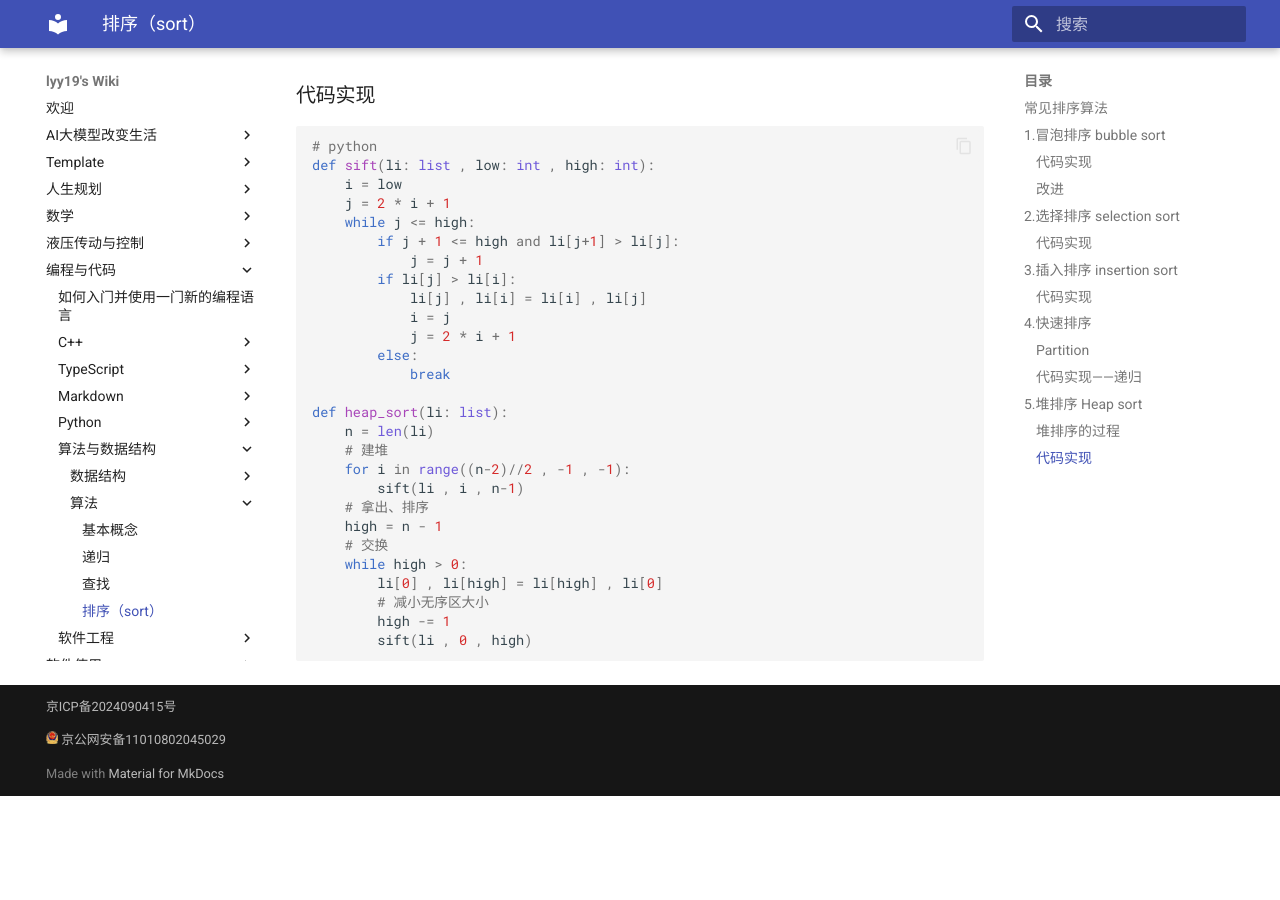
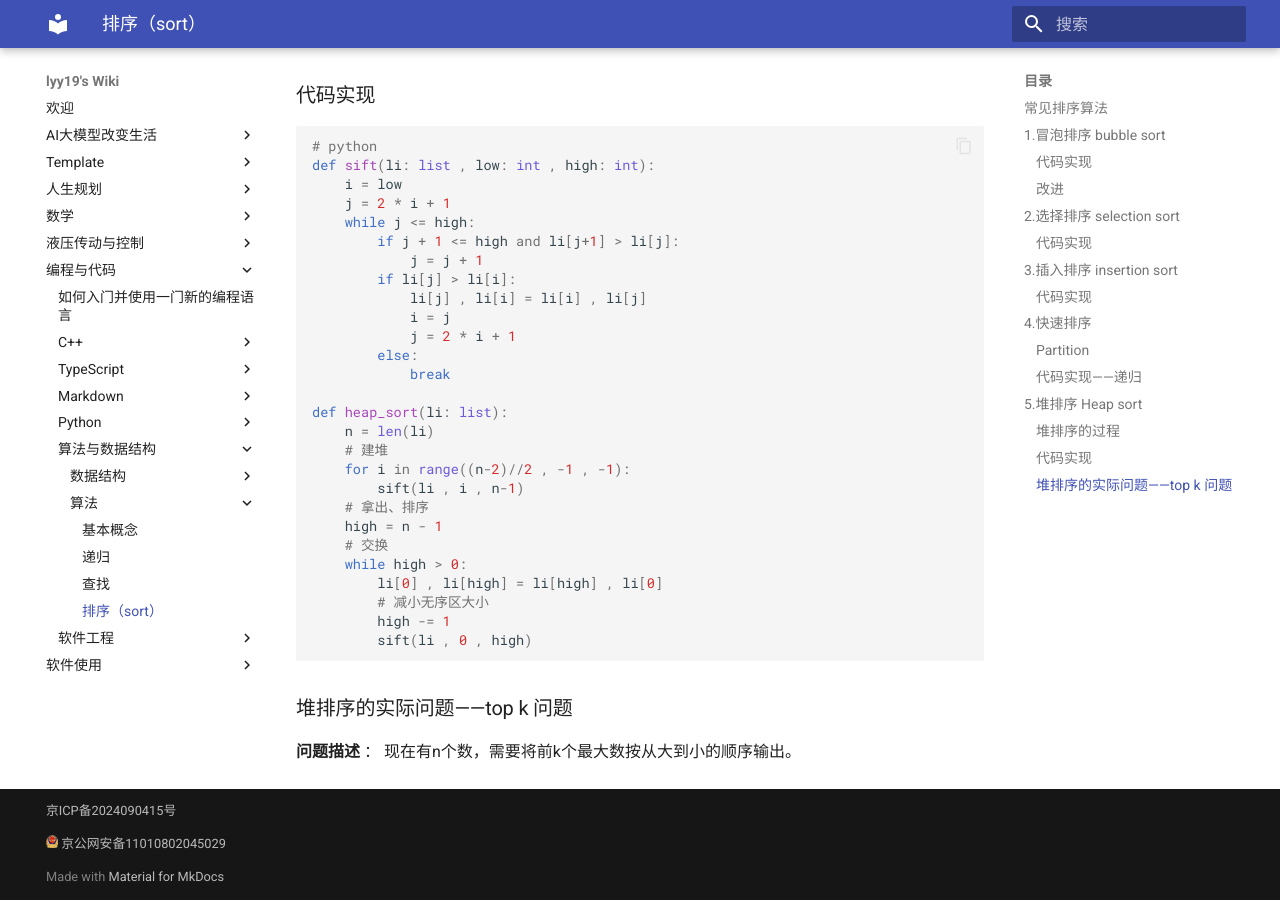
Before and after one commit to lyy1119/lyy1119.github.io, an MkDocs documentation site: the page built from docs/编程与代码/算法与数据结构/算法/sort.md, in a window 1280 px wide and 900 px high, scrolled down 3703 px. Built offline with MkDocs 1.6.1 and Material for MkDocs 9.7.7, drawn with Linux system fonts in a browser that asks for light colours; before the commit the page ends 4499 px from its top, so only the background shows below that.

Commit message:
write exp

````diff
--- a/docs/编程与代码/算法与数据结构/算法/sort.md
+++ b/docs/编程与代码/算法与数据结构/算法/sort.md
@@ -179,3 +179,7 @@ def heap_sort(li: list):
         high -= 1
         sift(li , 0 , high)
 ```
+
+### 堆排序的实际问题——top k 问题
+
+**问题描述** ： 现在有n个数，需要将前k个最大数按从大到小的顺序输出。
````
